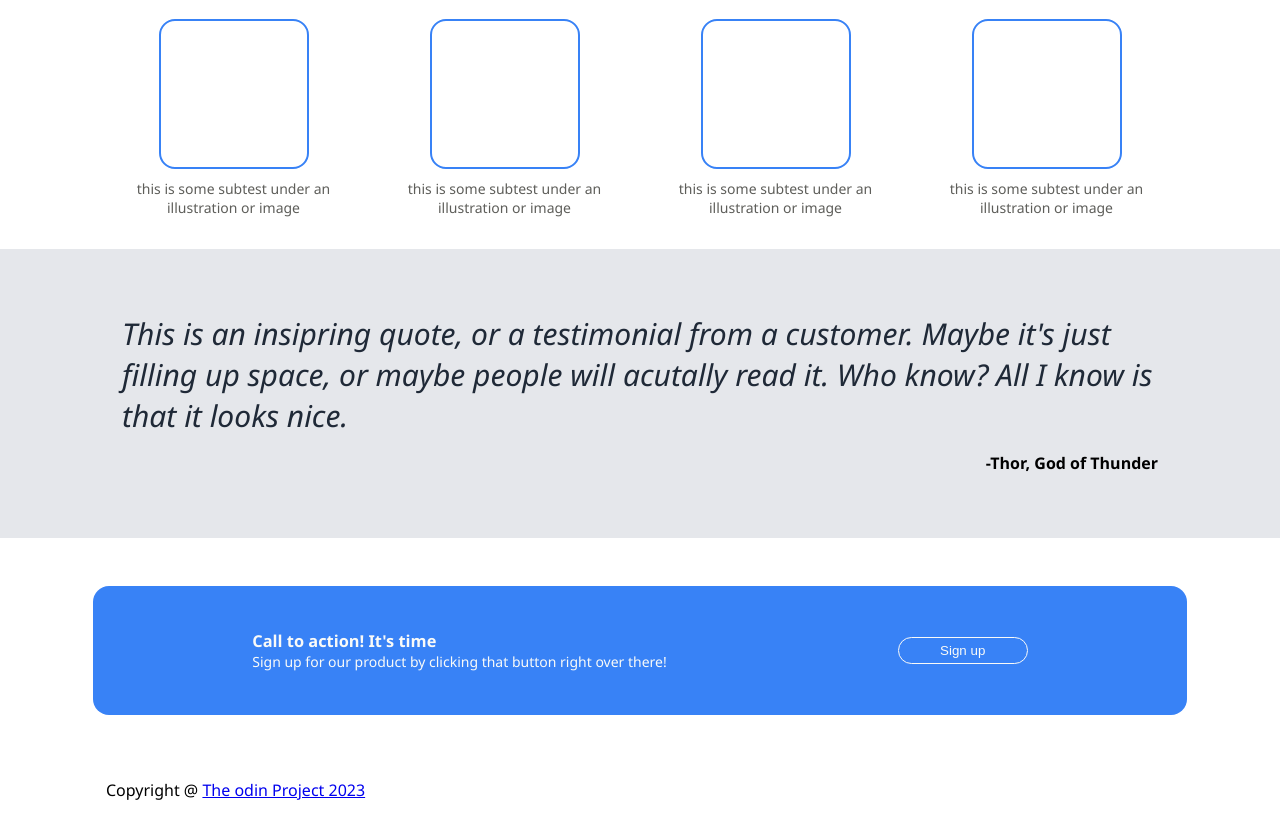
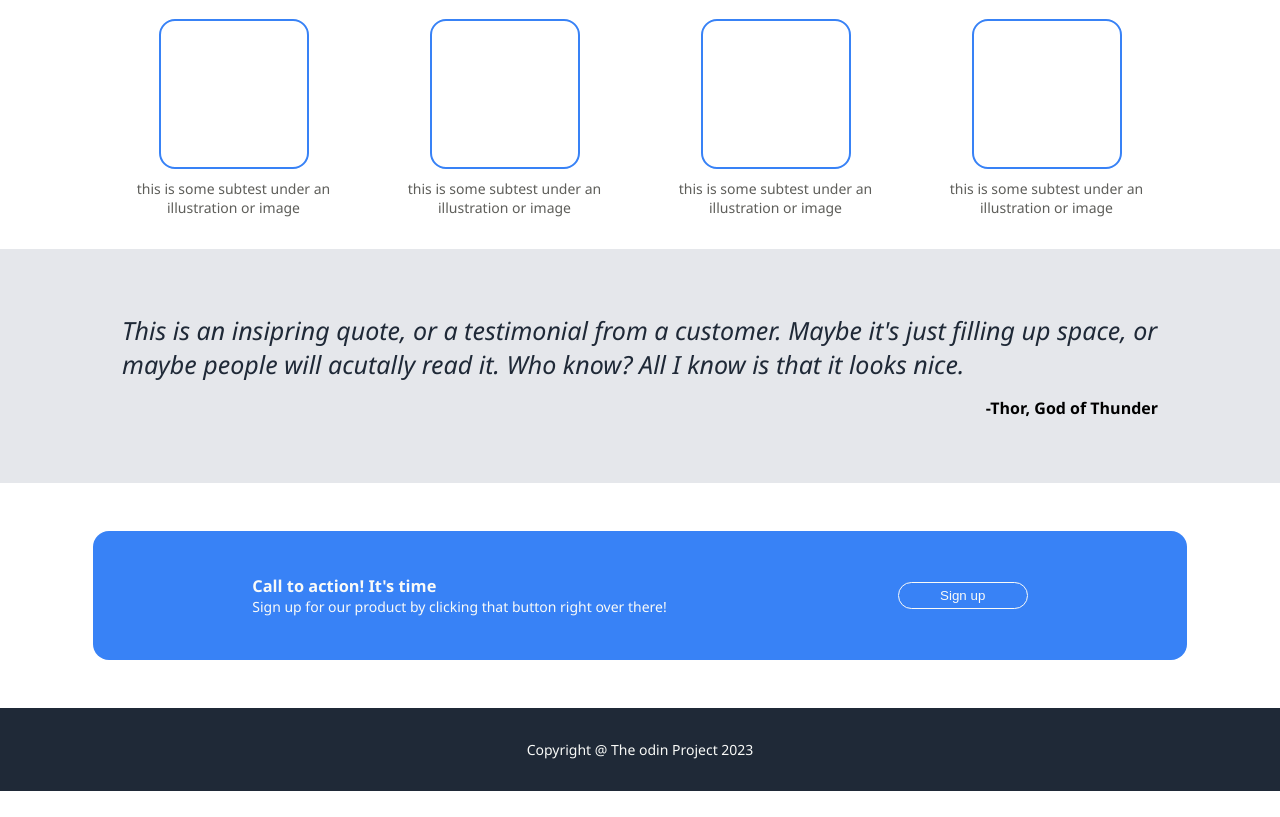
Before and after one commit to rjsudhin/SudhinRj-Landing-page, a plain HTML site: page index.html in a window 1280 px wide. Shown: the part 572-1389 px from the top of the page. After the commit the page ends 1363 px from the top, so only its background shows below. Drawn offline with Linux system fonts and the light colour scheme.

Commit message:
footer section will be completed now

```diff
--- a/css/style.css
+++ b/css/style.css
@@ -14,7 +14,7 @@ ul {
 }
 
 ul li {
-    font-size: 18px;
+    font-size: 16px;
     color: #e5e7eb;
 }
 
@@ -165,7 +165,7 @@ ul li {
 }
 
 .first-quote {
-    font-size: 30px;
+    font-size: 25px;
     font-style: italic;
     color: #1f2937;
 }
@@ -210,3 +210,28 @@ ul li {
     border-radius: 1em;
     border: 1px solid #f9faf8;
 }
+
+/* intracton will be done now */
+
+/* footer section's code */
+
+.footer {
+    background-color: #1f2937;
+    padding: 1em;
+}
+
+.footer .container {
+    display: flex;
+    justify-content: center;
+    align-items: center;
+    color: #f9faf8;
+}
+
+.container .address {
+    font-size: 14px;
+}
+
+.container .address a {
+    color: inherit;
+    text-decoration: none;
+}
```
